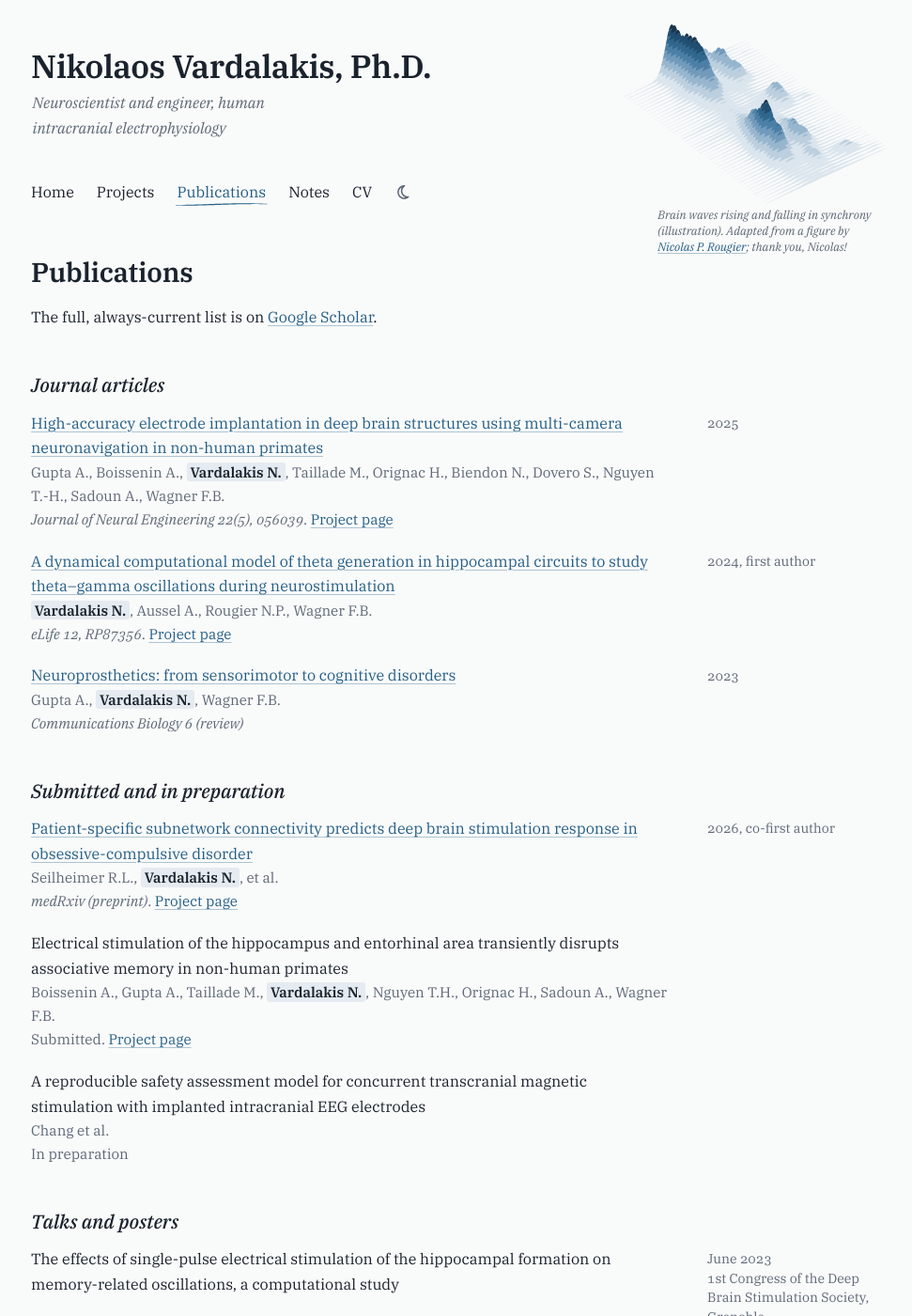
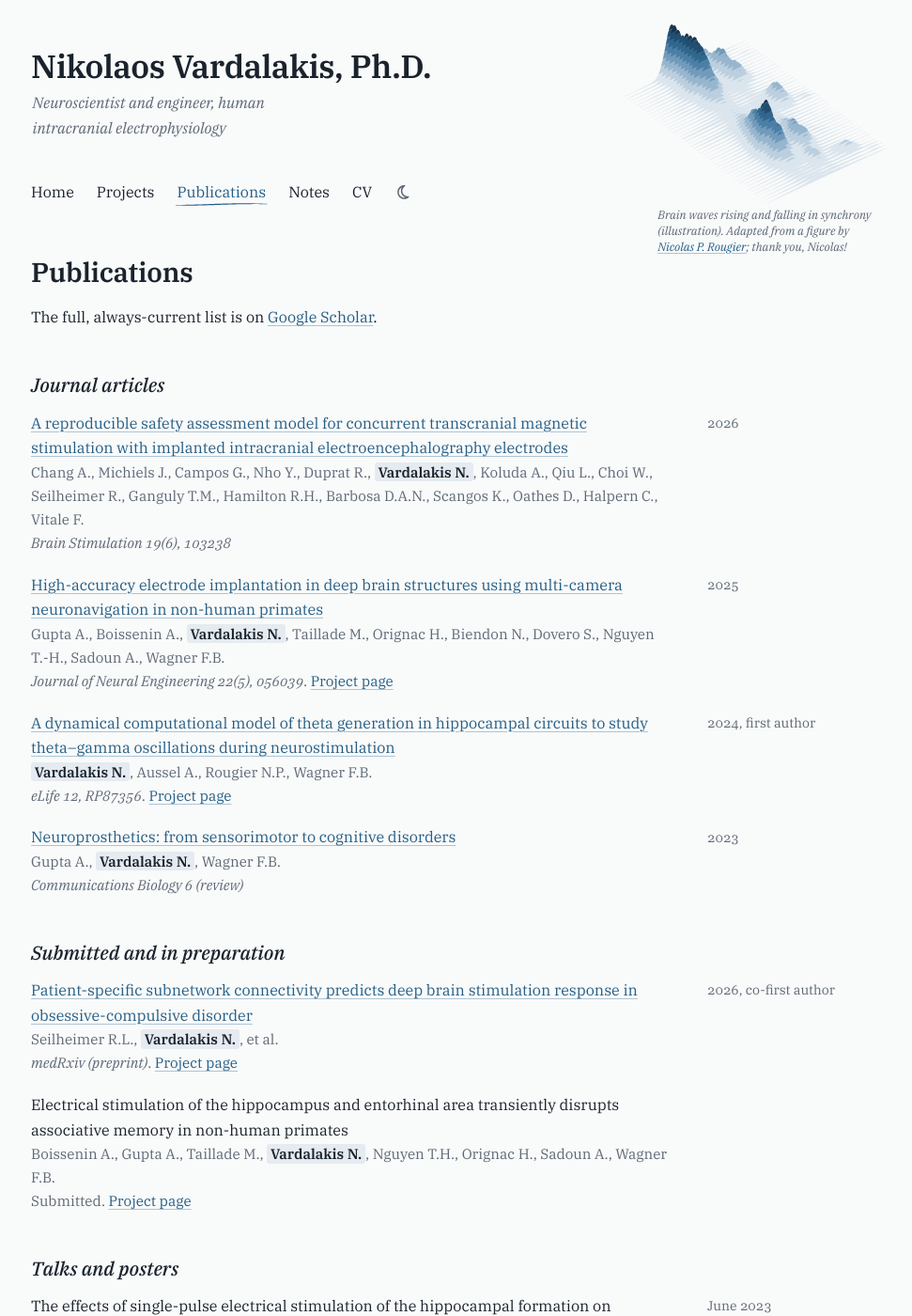
Before and after one commit to NikVard/NikVard.github.io, a Jekyll site: the page built from publications/index.html, in a window 1280 px wide and 1400 px high. Shown: the whole window at 94% size, without its empty margins (147-1118 px from the left). Built offline with Jekyll 4.4.1, drawn with Linux system fonts in a browser that asks for light colours.

Commit message:
Publications: TMS–sEEG safety paper now published in Brain Stimulation
Co-Authored-By: Claude Opus 5.5 <noreply@anthropic.com>
Claude-Session: https://claude.ai/code/session_011UHyaDA1ZtwPBwEYE9Ss2U

```diff
--- a/_data/publications.yml
+++ b/_data/publications.yml
@@ -3,6 +3,12 @@
 # selected: true  -> also shown on the home page.
 
 published:
+  - title: A reproducible safety assessment model for concurrent transcranial magnetic stimulation with implanted intracranial electroencephalography electrodes
+    authors: Chang A., Michiels J., Campos G., Nho Y., Duprat R., Vardalakis N., Koluda A., Qiu L., Choi W., Seilheimer R., Ganguly T.M., Hamilton R.H., Barbosa D.A.N., Scangos K., Oathes D., Halpern C., Vitale F.
+    venue: Brain Stimulation 19(6), 103238
+    year: 2026
+    url: https://doi.org/10.1016/j.brs.2026.103238
+
   - title: High-accuracy electrode implantation in deep brain structures using multi-camera neuronavigation in non-human primates
     authors: Gupta A., Boissenin A., Vardalakis N., Taillade M., Orignac H., Biendon N., Dovero S., Nguyen T.-H., Sadoun A., Wagner F.B.
     venue: Journal of Neural Engineering 22(5), 056039
@@ -41,9 +47,6 @@ in_preparation:
     status: Submitted
     project: /projects/nhp-neuronavigation/
 
-  - title: A reproducible safety assessment model for concurrent transcranial magnetic stimulation with implanted intracranial EEG electrodes
-    authors: Chang et al.
-
 talks:
   - when: June 2023
     title: The effects of single-pulse electrical stimulation of the hippocampal formation on memory-related oscillations, a computational study
```
